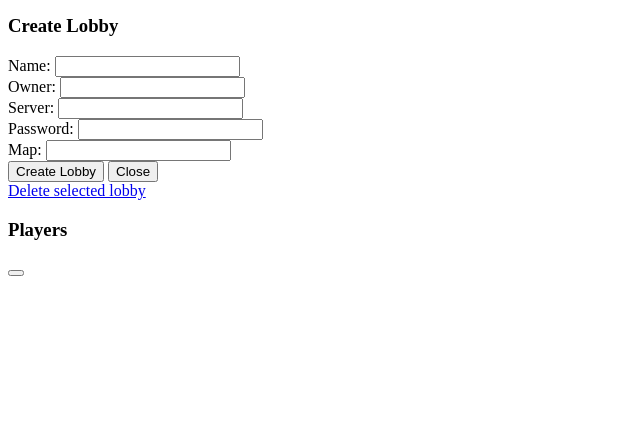
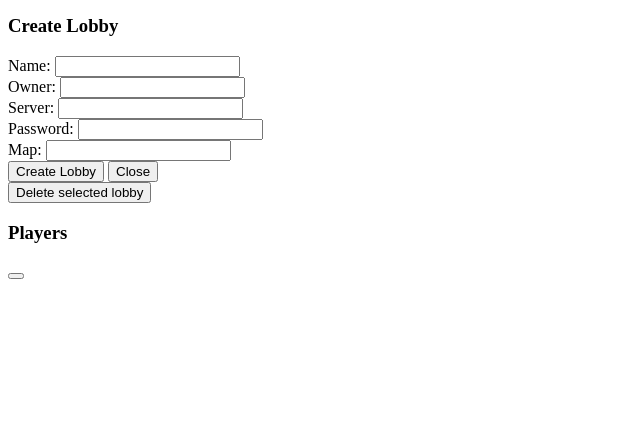
Before and after one commit to sscst/lobbypy-dotcloud, a Python web app: template lobbypy/templates/admin.mako in a window 1280 px wide. Shown: the part 785-1228 px from the top of the page, without its empty margins (0-640 px from the left). Run offline with Mako, Linux system fonts and the light colour scheme; the template is opened without the code that fills it, so the values that code supplies are empty; some libraries are stand-ins or nearby versions.

Commit message:
style fixes for admin page

```diff
--- a/lobbypy/templates/admin.mako
+++ b/lobbypy/templates/admin.mako
@@ -24,7 +24,7 @@
           <div id="admin-lobby-list-container">
 	  </div>
         </div>
-        <a href="#addLobby" data-toggle="modal"><button class="btn btn-success"><i class="icon-plus"></i> New lobby</button></a>
+        <button class="btn btn-success" href="#addLobby" data-toggle="modal"><i class="icon-plus"></i> New lobby</button>
         <div id="addLobby" class="modal hide fade" tabindex="-1" role="dialog" aria-labelledby="addLobbyLabel" aria-hidden="true">
           <div class="modal-header">
             <button type="button" class="close" data-dismiss="modal" aria-hidden="true">×</button>
@@ -44,7 +44,7 @@
             <button class="btn" data-dismiss="modal" aria-hidden="true">Close</button>
           </div>
         </div>
-        <a id="delete-lobby" href="#deleteLobby" class="btn btn-danger"><i class="icon-bolt"></i> Delete selected lobby</a>
+        <button id="delete-lobby" href="#deleteLobby" class="btn btn-danger"><i class="icon-bolt"></i> Delete selected lobby</a>
       </div>
     </div>
     <div class="span6">
@@ -71,7 +71,7 @@
             <button class="btn" data-dismiss="modal" aria-hidden="true">Close</button>
           </div>
         </div>
-        <button id="delete-player" class="btn btn-danger"><i class="icon-bolt"></i> Delete selected player</button><br />
+        <button id="delete-player" class="btn btn-danger"><i class="icon-bolt"></i> Delete selected player</button><br/>
       </div>
     </div>
   </div>
```
